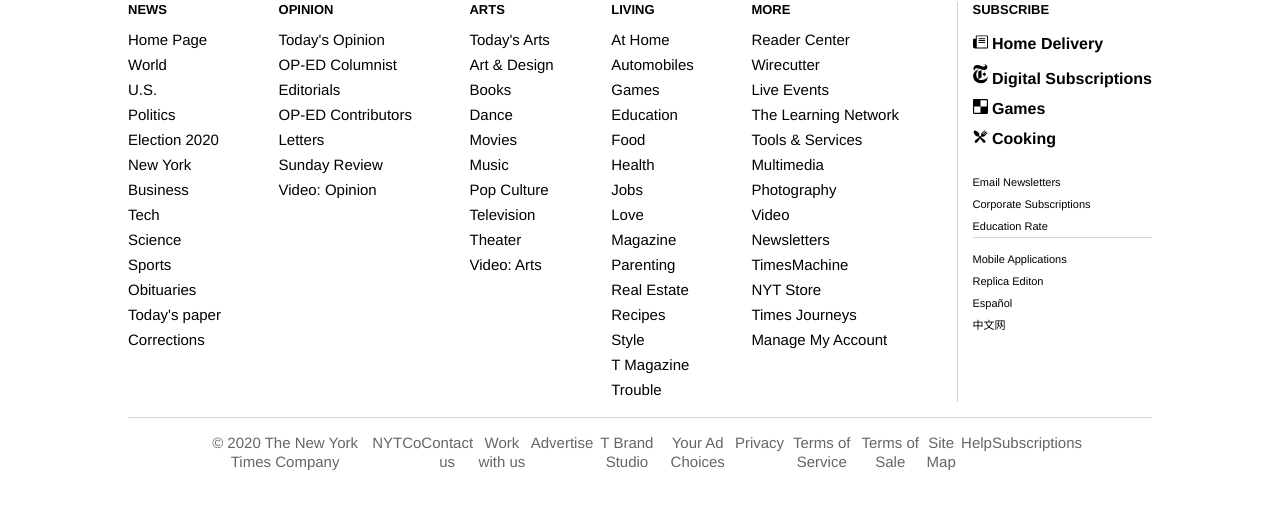
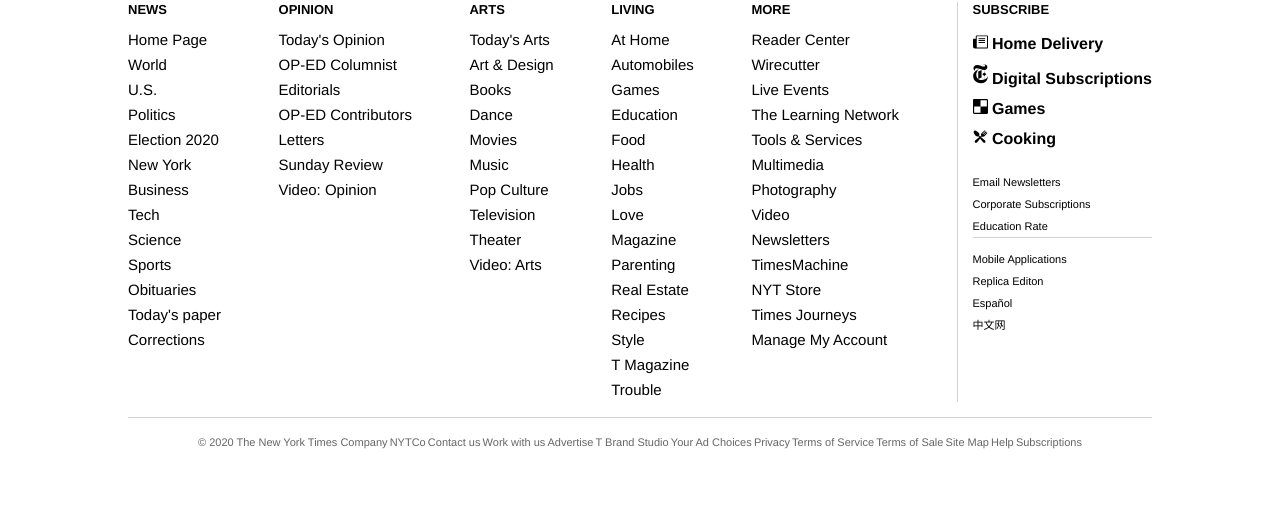
Before and after one commit to karmaester/NYT-Article-Cloned, a website: page index.html in a window 1280 px wide. Shown: the part 11253-11762 px from the top of the page. Drawn offline with Linux system fonts and the light colour scheme.

Commit message:
Fix font size of footer

```diff
--- a/index.html
+++ b/index.html
@@ -985,7 +985,7 @@
     </nav>
     <footer>
       <nav class="final-footer">
-        <ul class="fs-15px">
+        <ul class="fs-11px">
           <li>&copy; 2020 The New York Times Company</li>
           <li>NYTCo</li>
           <li>Contact us</li>
```
